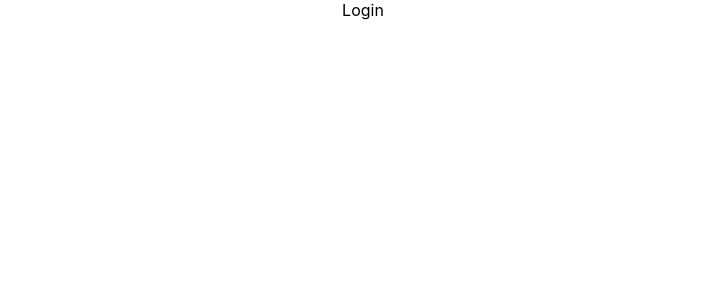
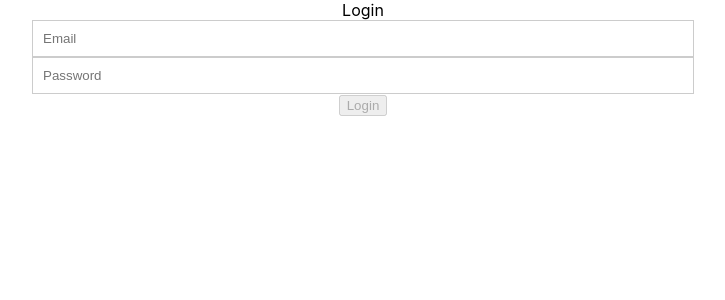
Before and after one commit to thesilentflare/C01-Chatbot-Project2019, a React (Create React App) app in the folder app/: page /Login in a window 1280 px wide. Shown: the top 300 px of the page, without its empty margins (277-1002 px from the left). Built offline with nearby package versions, Linux system fonts and the light colour scheme.

Commit message:
PROJ8-67: created login page with simple form validation and dummy redirect on form success

```diff
--- /dev/null
+++ b/app/src/Main/Login/Components/Email.js
@@ -0,0 +1,17 @@
+import React from 'react';
+
+const Email = props => {
+
+    let formControl = "form-control";
+
+    if (props.touched && !props.valid) {
+        formControl = 'form-control control-error';
+    }
+
+    return (
+        <div className="form-group">
+            <input type="text" className={formControl} {...props} />
+        </div>
+    );
+}
+export default Email;
--- /dev/null
+++ b/app/src/Main/Login/Components/Password.js
@@ -0,0 +1,17 @@
+import React from 'react';
+
+const Password = props => {
+
+    let formControl = "form-control";
+
+    if (props.touched && !props.valid) {
+        formControl = 'form-control control-error';
+    }
+
+    return (
+        <div className="form-group">
+            <input type="password" className={formControl} {...props} />
+        </div>
+    );
+}
+export default Password;
--- /dev/null
+++ b/app/src/Main/Login/Components/Validate.js
@@ -0,0 +1,70 @@
+const Validate = (value, rules) => {
+  let isValid = true;
+
+  for (let rule in rules) {
+
+    switch (rule) {
+      	case 'minLength': isValid = isValid && minLengthValidator(value, rules[rule]); break;
+
+        case 'isRequired': isValid = isValid && requiredValidator(value); break;
+
+        case 'isEmail': isValid = isValid && emailValidator(value); break;
+
+        case 'isToken': isValid = isValid && tokenValidator(value); break;
+
+        case 'isGender': isValid = isValid && genderValidator(value); break;
+
+      	default: isValid = true;
+    }
+
+  }
+
+  return isValid;
+}
+
+
+/**
+ * minLength Val
+ * @param  value
+ * @param  minLength
+ * @return
+ */
+const minLengthValidator = (value, minLength) => {
+    return value.length >= minLength;
+}
+
+/**
+ * Check to confirm that feild is required
+ *
+ * @param  value
+ * @return
+ */
+const requiredValidator = value => {
+    return value.trim() !== '';
+}
+
+/**
+ * Email validation
+ *
+ * @param value
+ * @return
+ */
+const emailValidator = value => {
+    var re = /^(([^<>()\[\]\\.,;:\s@"]+(\.[^<>()\[\]\\.,;:\s@"]+)*)|(".+"))@((\[[0-9]{1,3}\.[0-9]{1,3}\.[0-9]{1,3}\.[0-9]{1,3}\])|(([a-zA-Z\-0-9]+\.)+[a-zA-Z]{2,}))$/;
+    return re.test(String(value).toLowerCase());
+}
+
+const genderValidator = value => {
+  if (String(value) === '-'){
+    return false;
+  }
+  else{
+    return true;
+  }
+}
+
+const tokenValidator = value => {
+  //Test the given token
+  return true;
+}
+export default Validate;
--- /dev/null
+++ b/app/src/Main/Login/Components/index.js
@@ -0,0 +1,3 @@
+export {default as Email} from './Email';
+export {default as Password} from './Password';
+export {default as Validate} from './Validate';
--- a/app/src/Main/Login/Login.js
+++ b/app/src/Main/Login/Login.js
@@ -1,12 +1,116 @@
 import React, { Component } from 'react';
-import { NavLink } from 'react-router-dom'
+import { NavLink, Redirect} from 'react-router-dom'
+import * as comp from './Components'
 
 
 class Login extends Component {
+  constructor(){
+    super();
+    this.state = {
+      formIsValid: false,
+      redirect: false,
+      formControls: {
+        email: {
+          value: '',
+          placeholder: 'Email',
+          valid: false,
+          validationRules: {
+            isRequired: true
+          },
+          touched: false
+        },
+        password: {
+          value: '',
+          placeholder: 'Password',
+          valid: false,
+          validationRules: {
+            isRequired: true,
+            minLength: 2
+          },
+          touched: false
+        }
+      }
+    }
+  }
+
+  changeHandler = event => {
+
+    const name = event.target.name;
+    const value = event.target.value;
+
+    const updatedControls = {
+	     ...this.state.formControls
+    };
+    const updatedFormElement = {
+	     ...updatedControls[name]
+    };
+
+    updatedFormElement.value = value;
+    updatedFormElement.touched = true;
+    updatedFormElement.valid = comp.Validate(value, updatedFormElement.validationRules);
+
+    updatedControls[name] = updatedFormElement;
+
+    let formIsValid = true;
+    for (let inputIdentifier in updatedControls) {
+      formIsValid = updatedControls[inputIdentifier].valid && formIsValid;
+    }
+
+    this.setState({
+    	formControls: updatedControls,
+      formIsValid: formIsValid
+    });
+
+  }
+
+  formSubmitHandler = () => {
+  	const formData = {}; //All data stored as dictionary
+  	for (let formElementId in this.state.formControls) {
+  	    formData[formElementId] = this.state.formControls[formElementId].value;
+  	}
+      for (var data in formData){
+        alert(formData[data]); //testing each value sent
+      }
+
+      if (true){
+        this.setState({redirect: true}); //send data to server, check then set to true
+      }
+    }
+
+  renderRedirect = () => {
+    return <Redirect to='/guest' />
+  }
+
+
   render() {
+    if (this.state.redirect === true) {
+      return <Redirect to='/guest' />
+    }
     return (
       <div className="">
       Login
+
+      <comp.Email name="email"
+                placeholder={this.state.formControls.email.placeholder}
+                value={this.state.formControls.email.value}
+                onChange={this.changeHandler}
+                touched={this.state.formControls.email.touched}
+                valid={this.state.formControls.email.valid}
+      />
+      <comp.Password name="password"
+                placeholder={this.state.formControls.password.placeholder}
+                value={this.state.formControls.password.value}
+                onChange={this.changeHandler}
+                touched={this.state.formControls.password.touched}
+                valid={this.state.formControls.password.valid}
+      />
+      <button onClick={this.formSubmitHandler}
+                disabled={! this.state.formIsValid}
+      >
+        Login
+      </button>
+
+
       </div>
 
 
```
